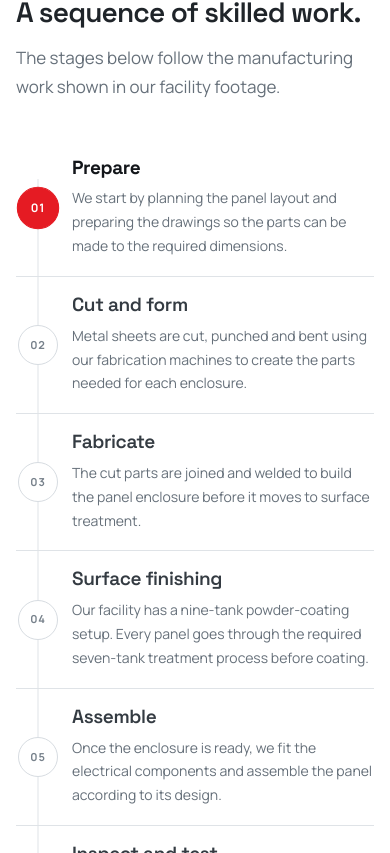
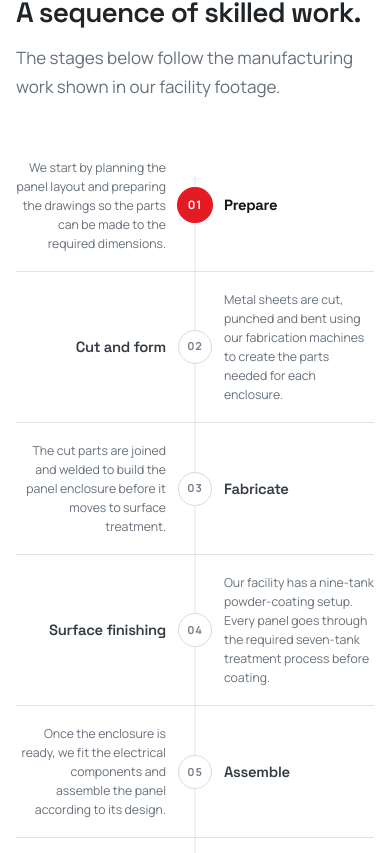
Before and after one commit to Darshan-Pie/A-D-Enterprises-Website, a Next.js app: page /infrastructure in a window 390 px wide. Shown: the part 1091-1944 px from the top of the page. Built offline with nearby package versions, Linux system fonts and the light colour scheme; no server answers.

Commit message:
Improve mobile timeline and navigation animations

```diff
--- a/app/globals.css
+++ b/app/globals.css
@@ -345,7 +345,11 @@ html.home-welcome-active .site-header { transition: opacity 420ms ease, transfor
   background: var(--ink);
   margin: 5px 0;
   border-radius: 1px;
-}
+  transition: transform 220ms cubic-bezier(.22,.61,.36,1), opacity 160ms ease;
+}
+.menu-toggle[aria-expanded="true"] span:first-child { transform: translateY(7px) rotate(45deg); }
+.menu-toggle[aria-expanded="true"] span:nth-child(2) { opacity: 0; transform: scaleX(.45); }
+.menu-toggle[aria-expanded="true"] span:last-child { transform: translateY(-7px) rotate(-45deg); }
 
 /* ──────────────────────────────────────────────
    HERO
@@ -2245,32 +2249,56 @@ a.ci-icon-row:hover {
   .manufacturing-intro-copy h2 { font-size: clamp(34px, 8vw, 42px); }
   .manufacturing-intro-copy p { font-size: 15px; }
   .manufacturing-video-frame { margin-top: 30px; border-radius: 8px; }
-  .manufacturing-timeline-track { left: 22px; top: 39px; bottom: 39px; }
   .manufacturing-process-step {
-    grid-template-columns: 44px minmax(0, 1fr);
+    grid-template-columns: minmax(0, 1fr) 42px minmax(0, 1fr);
     align-items: center;
     padding: 18px 0;
     min-height: 0;
   }
-  .manufacturing-process-number { grid-column: 1; grid-row: 1; width: 40px; height: 40px; }
+  .manufacturing-timeline-track { left: 50%; top: 36px; bottom: 36px; }
+  .manufacturing-process-number { grid-column: 2; grid-row: 1; width: 34px; height: 34px; }
   .manufacturing-process-step[data-side] h3,
   .manufacturing-process-step[data-side] p {
-    justify-self: stretch;
+    grid-row: 1;
+    align-self: center;
+    min-width: 0;
+    width: 100%;
     max-width: none;
-    padding: 0 0 0 12px;
+    margin-top: 0;
+    overflow-wrap: normal;
+  }
+  .manufacturing-process-step[data-side="left"] p {
+    grid-column: 1;
+    justify-self: end;
+    padding: 0 8px 0 0;
+    text-align: right;
+  }
+  .manufacturing-process-step[data-side="right"] p {
+    grid-column: 3;
+    justify-self: start;
+    padding: 0 0 0 8px;
     text-align: left;
   }
-  .manufacturing-process-step[data-side] h3 { grid-column: 2; grid-row: 1; }
-  .manufacturing-process-step[data-side] p { grid-column: 2; grid-row: 2; }
-  .manufacturing-process-number { grid-row: 1 / span 2; align-self: center; }
+  .manufacturing-process-step[data-side="left"] h3 {
+    grid-column: 3;
+    justify-self: start;
+    padding: 0 0 0 8px;
+    text-align: left;
+  }
+  .manufacturing-process-step[data-side="right"] h3 {
+    grid-column: 1;
+    justify-self: end;
+    padding: 0 8px 0 0;
+    text-align: right;
+  }
   .manufacturing-timeline[data-enhanced="true"] .manufacturing-process-step:not(.is-revealed)[data-side="left"] h3,
   .manufacturing-timeline[data-enhanced="true"] .manufacturing-process-step:not(.is-revealed)[data-side="right"] h3,
   .manufacturing-timeline[data-enhanced="true"] .manufacturing-process-step:not(.is-revealed)[data-side="left"] p,
   .manufacturing-timeline[data-enhanced="true"] .manufacturing-process-step:not(.is-revealed)[data-side="right"] p {
     transform: translateY(8px);
   }
-  .manufacturing-process-step h3 { font-size: 19px; }
-  .manufacturing-process-step p { font-size: 14px; }
+  .manufacturing-process-step h3 { font-size: clamp(13px, 3.8vw, 16px); line-height: 1.2; }
+  .manufacturing-process-step p { font-size: clamp(12px, 3.15vw, 13.5px); line-height: 1.55; }
 
   /* Direct Contact Component Mobile Switch */
   .dc-table-wrapper { display: none; }
@@ -2449,7 +2477,40 @@ a.ci-icon-row:hover {
     overscroll-behavior-y: contain;
     -webkit-overflow-scrolling: touch;
     touch-action: pan-y;
-  }
+    opacity: 0;
+    visibility: hidden;
+    pointer-events: none;
+    transform: translateY(-8px);
+    transition: opacity 220ms cubic-bezier(.22,.61,.36,1),
+                transform 220ms cubic-bezier(.22,.61,.36,1),
+                visibility 0s linear 230ms;
+  }
+  .main-nav.open {
+    opacity: 1;
+    visibility: visible;
+    pointer-events: auto;
+    transform: translateY(0);
+    transition-delay: 0s;
+    animation: mobile-nav-enter 230ms cubic-bezier(.16,1,.3,1) both;
+  }
+  .main-nav.closing { display: flex; animation: mobile-nav-exit 230ms cubic-bezier(.4,0,.2,1) both; }
+  .main-nav.open > a {
+    animation: mobile-nav-link-enter 150ms cubic-bezier(.16,1,.3,1) both;
+  }
+  .main-nav.closing > a { pointer-events: none; }
+}
+
+@keyframes mobile-nav-enter {
+  from { opacity: 0; transform: translateY(-8px); }
+  to { opacity: 1; transform: translateY(0); }
+}
+@keyframes mobile-nav-exit {
+  from { opacity: 1; transform: translateY(0); }
+  to { opacity: 0; transform: translateY(-8px); }
+}
+@keyframes mobile-nav-link-enter {
+  from { opacity: 0; transform: translateY(-5px); }
+  to { opacity: 1; transform: translateY(0); }
 }
 
 @supports (height: 100dvh) {
@@ -2549,6 +2610,9 @@ a.ci-icon-row:hover {
   .home-welcome-progress span { width: 100% !important; opacity: 0 !important; animation: none !important; }
   html.home-welcome-active .site-header { opacity: 1 !important; transform: none !important; pointer-events: auto !important; }
   .manufacturing-timeline-progress { transition: none !important; }
+  .main-nav.open,
+  .main-nav.closing,
+  .main-nav.open > a { animation: none !important; transition-delay: 0ms !important; }
   .manufacturing-process-number,
   .manufacturing-process-step h3,
   .manufacturing-process-step p,
--- a/components/Header.tsx
+++ b/components/Header.tsx
@@ -16,12 +16,14 @@ const links = [
 
 export default function Header() {
   const [open, setOpen] = useState(false);
+  const [menuMounted, setMenuMounted] = useState(false);
   const [isSmartHidden, setIsSmartHidden] = useState(false);
   const pathname = usePathname();
   const navRef = useRef<HTMLElement>(null);
   const toggleRef = useRef<HTMLButtonElement>(null);
   const hiddenStateRef = useRef(false);
   const openStateRef = useRef(open);
+  const closeTimerRef = useRef<number | null>(null);
   openStateRef.current = open;
 
   const setHeaderHidden = useCallback((hidden: boolean) => {
@@ -31,12 +33,34 @@ export default function Header() {
   }, []);
 
   const closeMenu = useCallback((restoreFocus = false) => {
-    if (!open) return;
+    if (!openStateRef.current) return;
     if (restoreFocus && navRef.current?.contains(document.activeElement)) {
       toggleRef.current?.focus();
     }
     setOpen(false);
-  }, [open]);
+    if (closeTimerRef.current !== null) window.clearTimeout(closeTimerRef.current);
+    const closeDuration = window.matchMedia('(prefers-reduced-motion: reduce)').matches ? 0 : 230;
+    if (closeDuration === 0) {
+      setMenuMounted(false);
+      closeTimerRef.current = null;
+      return;
+    }
+    closeTimerRef.current = window.setTimeout(() => {
+      setMenuMounted(false);
+      closeTimerRef.current = null;
+    }, closeDuration);
+  }, []);
+
+  const openMenu = useCallback(() => {
+    if (closeTimerRef.current !== null) window.clearTimeout(closeTimerRef.current);
+    closeTimerRef.current = null;
+    setMenuMounted(true);
+    setOpen(true);
+  }, []);
+
+  useEffect(() => () => {
+    if (closeTimerRef.current !== null) window.clearTimeout(closeTimerRef.current);
+  }, []);
 
   useEffect(() => {
     // The header is shared across App Router navigations. A clicked nav link
@@ -45,8 +69,8 @@ export default function Header() {
     setHeaderHidden(false);
     if (!openStateRef.current) return;
     if (navRef.current?.contains(document.activeElement)) toggleRef.current?.focus();
-    setOpen(false);
-  }, [pathname, setHeaderHidden]);
+    closeMenu(true);
+  }, [pathname, setHeaderHidden, closeMenu]);
 
   useEffect(() => {
     if (!open || !window.matchMedia('(max-width: 980px)').matches) return;
@@ -132,6 +156,9 @@ export default function Header() {
       if (!desktopQuery.matches && navRef.current?.contains(document.activeElement)) {
         toggleRef.current?.focus();
       }
+      if (closeTimerRef.current !== null) window.clearTimeout(closeTimerRef.current);
+      closeTimerRef.current = null;
+      setMenuMounted(false);
       setOpen(false);
       resetDirection();
     };
@@ -182,17 +209,17 @@ export default function Header() {
             aria-expanded={open}
             aria-controls="primary-navigation"
             ref={toggleRef}
-            onClick={() => open ? closeMenu() : setOpen(true)}
+            onClick={() => open ? closeMenu() : openMenu()}
           >
             <span /><span /><span />
           </button>
           <nav
-            className={`main-nav ${open ? 'open' : ''}`}
+            className={`main-nav${open ? ' open' : menuMounted ? ' closing' : ''}`}
             aria-label="Primary navigation"
             id="primary-navigation"
             ref={navRef}
           >
-            {links.map(([label, href]) => {
+            {links.map(([label, href], index) => {
               const active = pathname === href;
               return (
                 <Link
@@ -200,14 +227,15 @@ export default function Header() {
                   href={href}
                   className={active ? 'active' : ''}
                   aria-current={active ? 'page' : undefined}
+                  style={{ animationDelay: `${index * 15}ms` }}
                   onClick={() => closeMenu(true)}
                 >
                   {label}
                 </Link>
               );
             })}
-            <a href="/AD_ENTERPRISES.pdf" target="_blank" rel="noreferrer" onClick={() => closeMenu(true)}>Brochure</a>
-            <Link className="nav-cta" href="/contact" onClick={() => closeMenu(true)}>Request a Quote</Link>
+            <a href="/AD_ENTERPRISES.pdf" target="_blank" rel="noreferrer" style={{ animationDelay: `${links.length * 15}ms` }} onClick={() => closeMenu(true)}>Brochure</a>
+            <Link className="nav-cta" href="/contact" style={{ animationDelay: `${(links.length + 1) * 15}ms` }} onClick={() => closeMenu(true)}>Request a Quote</Link>
           </nav>
         </div>
       </header>
```
